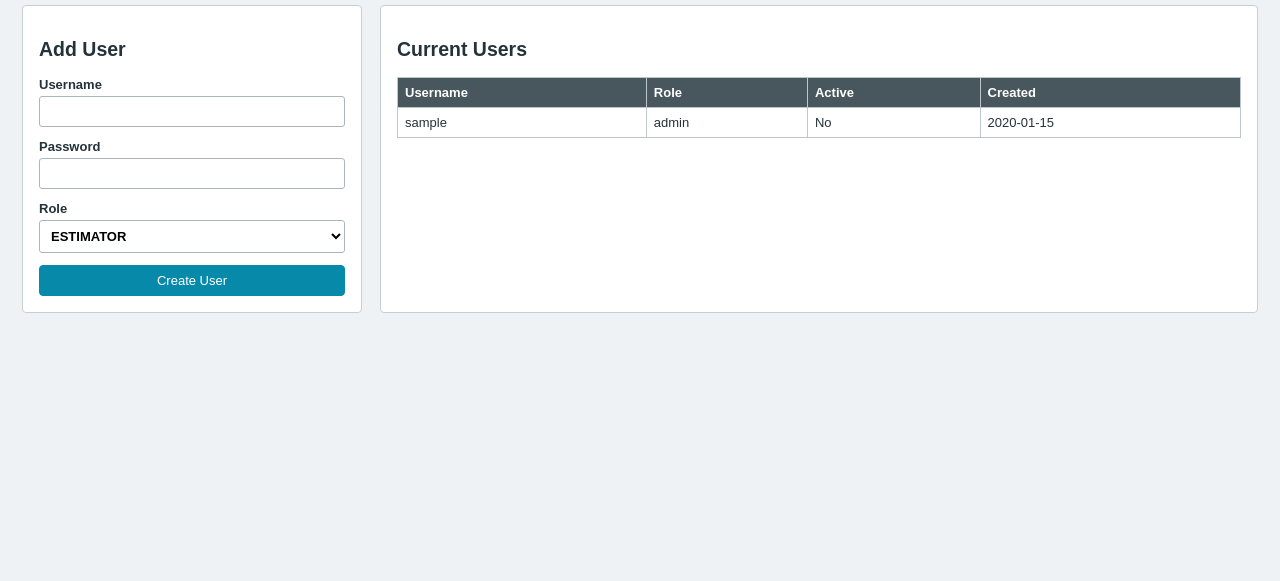
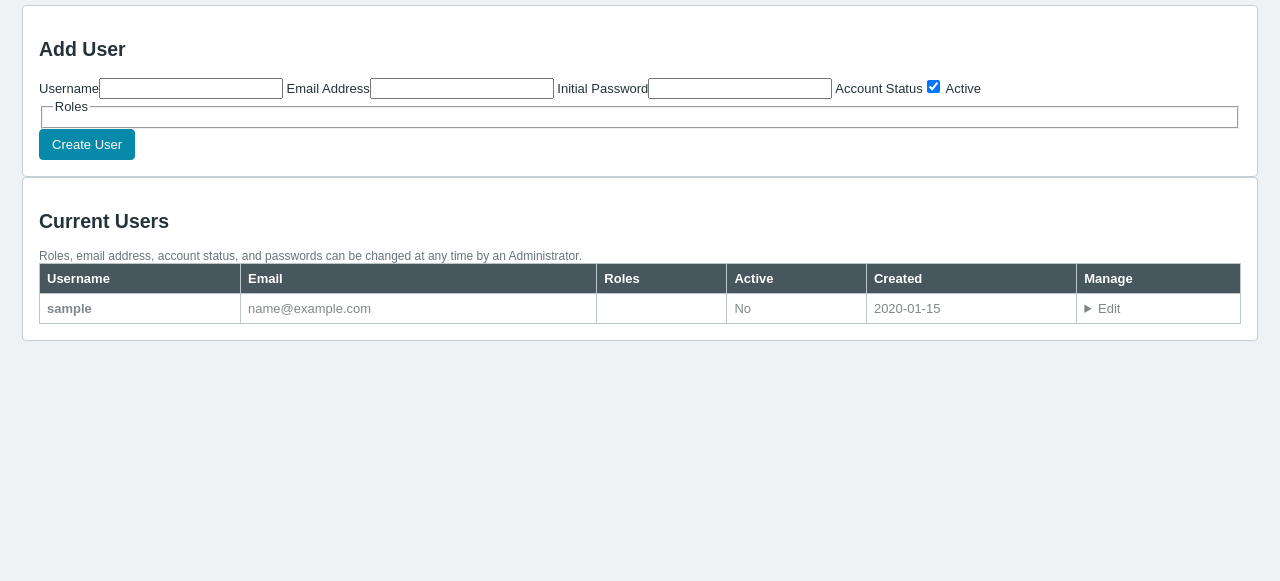
Before and after one commit to campbellhatchard/mep-estimate-app, a FastAPI app: template app/templates/users.html in a window 1280 px wide. Shown: the part 198-779 px from the top of the page. Run offline with FastAPI, Linux system fonts and the light colour scheme; the template is opened without the code that fills it: most values are stand-ins (such as "Sample title", 1, 10 or a date in 2020); some libraries are stand-ins or nearby versions.

Commit message:
Add multi-role, email and active user management UI

```diff
--- a/app/templates/users.html
+++ b/app/templates/users.html
@@ -2,11 +2,56 @@
 {% set active_nav='users' %}
 {% block title %}Users{% endblock %}
 {% block content %}
-<div class="estimate-shell">
-  <div class="page-title-row"><div><h1>User Management</h1><div class="subtle">Usernames preserve entered capitalization but authenticate case-insensitively.</div></div></div>
-  <div class="two-panel">
-    <section class="card"><h2>Add User</h2><form method="post" action="/admin/users/new" class="stack-form"><label>Username<input name="username" required></label><label>Password<input name="password" type="password" minlength="8" required></label><label>Role<select name="role"><option>ESTIMATOR</option><option>REVIEWER</option><option>APPROVER</option><option>READ_ONLY</option><option>ADMIN</option></select></label><button class="button primary">Create User</button></form></section>
-    <section class="card"><h2>Current Users</h2><table class="data-table"><thead><tr><th>Username</th><th>Role</th><th>Active</th><th>Created</th></tr></thead><tbody>{% for u in users %}<tr><td>{{ u.username }}</td><td>{{ u.role }}</td><td>{{ 'Yes' if u.active else 'No' }}</td><td>{{ u.created_at.strftime('%Y-%m-%d') }}</td></tr>{% endfor %}</tbody></table></section>
-  </div>
+<div class="estimate-shell wide-shell user-admin-shell">
+  <div class="page-title-row"><div><h1>User Management</h1><div class="subtle">Usernames preserve entered capitalization but authenticate case-insensitively. Users may hold multiple roles.</div></div></div>
+
+  <section class="card user-create-card">
+    <h2>Add User</h2>
+    <form method="post" action="/admin/users/create" class="user-form-grid">
+      <label>Username<input name="username" required autocomplete="off"></label>
+      <label>Email Address<input name="email" type="email" autocomplete="off"></label>
+      <label>Initial Password<input name="password" type="password" minlength="8" required autocomplete="new-password"></label>
+      <label class="active-toggle"><span>Account Status</span><span><input name="active" type="checkbox" checked> Active</span></label>
+      <fieldset class="role-fieldset span-all"><legend>Roles</legend>
+        <div class="role-checkboxes">
+          {% for role in ROLE_OPTIONS %}<label><input type="checkbox" name="roles" value="{{role}}" {% if role=='ESTIMATOR' %}checked{% endif %}> {{ROLE_LABELS[role]}}</label>{% endfor %}
+        </div>
+      </fieldset>
+      <div class="span-all"><button class="button primary">Create User</button></div>
+    </form>
+  </section>
+
+  <section class="card user-list-card">
+    <div class="section-heading-row"><div><h2>Current Users</h2><div class="subtle">Roles, email address, account status, and passwords can be changed at any time by an Administrator.</div></div></div>
+    <div class="table-wrap">
+      <table class="data-table user-table">
+        <thead><tr><th>Username</th><th>Email</th><th>Roles</th><th>Active</th><th>Created</th><th>Manage</th></tr></thead>
+        <tbody>{% for u in users %}
+          <tr class="{% if not u.active %}inactive-row{% endif %}">
+            <td><strong>{{ u.username }}</strong></td>
+            <td>{{ u.email or '—' }}</td>
+            <td><div class="role-chips">{% for role in u.role_names %}<span class="role-chip">{{ROLE_LABELS.get(role,role)}}</span>{% endfor %}</div></td>
+            <td>{{ 'Yes' if u.active else 'No' }}</td>
+            <td>{{ u.created_at.strftime('%Y-%m-%d') }}</td>
+            <td>
+              <details class="user-edit"><summary>Edit</summary>
+                <form method="post" action="/admin/users/{{u.id}}/update" class="user-edit-form">
+                  <label>Email Address<input name="email" type="email" value="{{u.email or ''}}"></label>
+                  <label>New Password <span class="subtle">(leave blank to keep current)</span><input name="password" type="password" minlength="8" autocomplete="new-password"></label>
+                  <label class="active-toggle"><span><input name="active" type="checkbox" {% if u.active %}checked{% endif %}> Active</span></label>
+                  <fieldset class="role-fieldset"><legend>Roles</legend>
+                    <div class="role-checkboxes compact">
+                      {% for role in ROLE_OPTIONS %}<label><input type="checkbox" name="roles" value="{{role}}" {% if role in u.role_names %}checked{% endif %}> {{ROLE_LABELS[role]}}</label>{% endfor %}
+                    </div>
+                  </fieldset>
+                  <button class="button primary small" type="submit">Save User</button>
+                </form>
+              </details>
+            </td>
+          </tr>
+        {% endfor %}</tbody>
+      </table>
+    </div>
+  </section>
 </div>
 {% endblock %}
```
